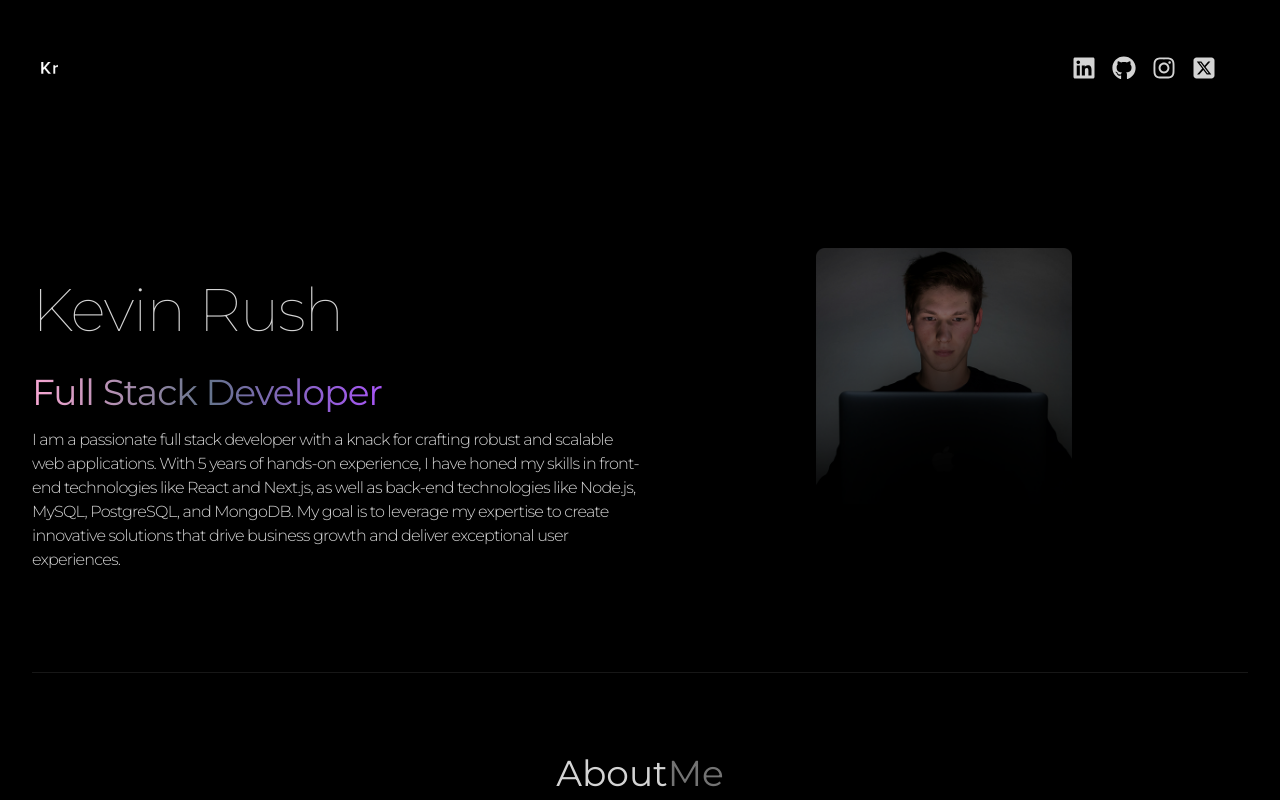
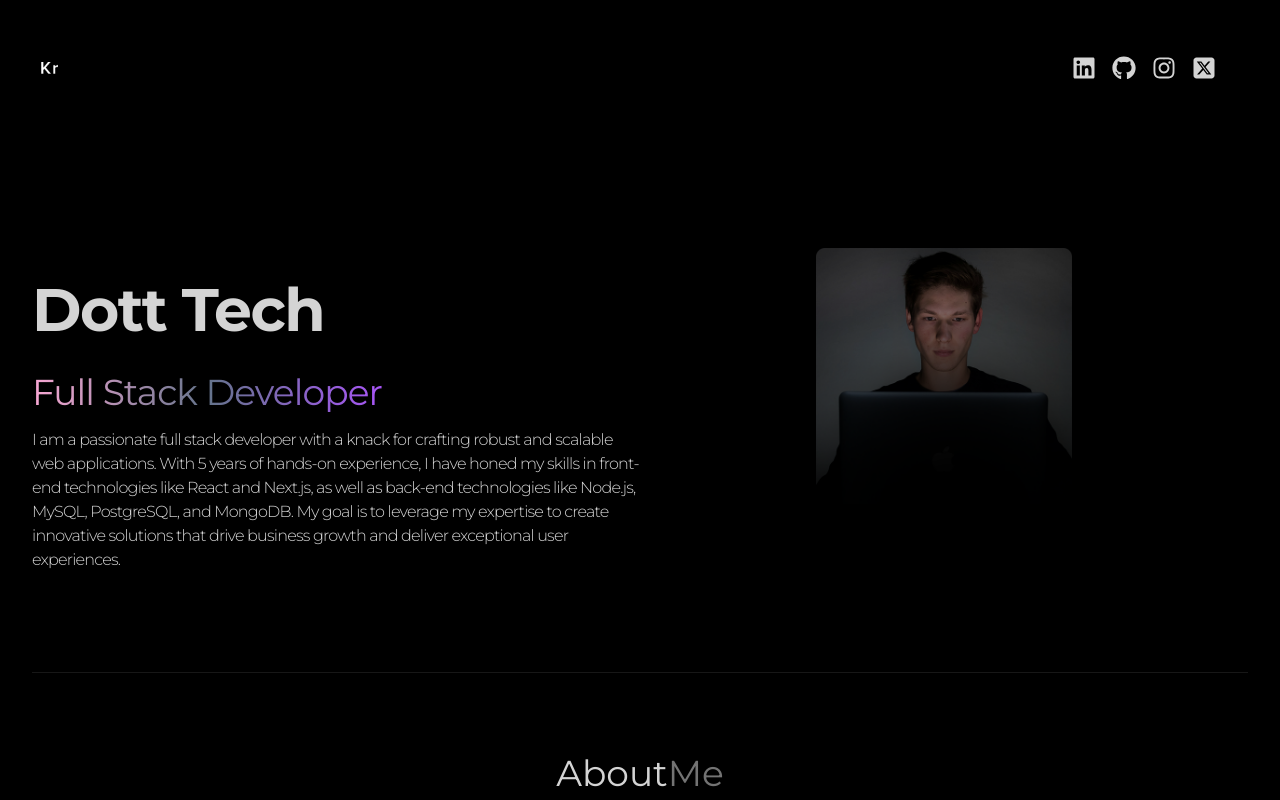
Before and after one commit to maleekadedotun/react-portfolio, a React (Vite) app: page / in a window 1280 px wide. Shown: the top 800 px of the page. Built offline with nearby package versions, Linux system fonts and the light colour scheme; no server answers; a web font is replaced by a local one.

Commit message:
first commit

```diff
--- a/src/components/Hero.jsx
+++ b/src/components/Hero.jsx
@@ -53,8 +53,8 @@ const Hero = () => {
                         variants={container(0)}
                         initial="hidden"
                         animate="visible"
-                        className='mb-8 text-4xl md:text-6xl font-thin tracking-tight lg:mt-16'>
-                        Kevin Rush
+                        className='mb-8 text-4xl md:text-6xl font-bold tracking-tight lg:mt-16'>
+                        Dott Tech
                     </motion.h1>
                     <motion.span
                         variants={container(0.5)}
--- a/src/constants/index.js
+++ b/src/constants/index.js
@@ -70,7 +70,7 @@ export const PROJECTS = [
 ];
 
 export const CONTACT = {
-  address: "767 Fifth Avenue, New York, NY 10153 ",
-  phoneNo: "+12 4555 666 00 ",
-  email: "me@example.com",
+  address: "Ayobo Ishefun Lagos State.",
+  phoneNo: "+2348141687495",
+  email: "dotmandeveloper2022@gmail.com",
 };
```
